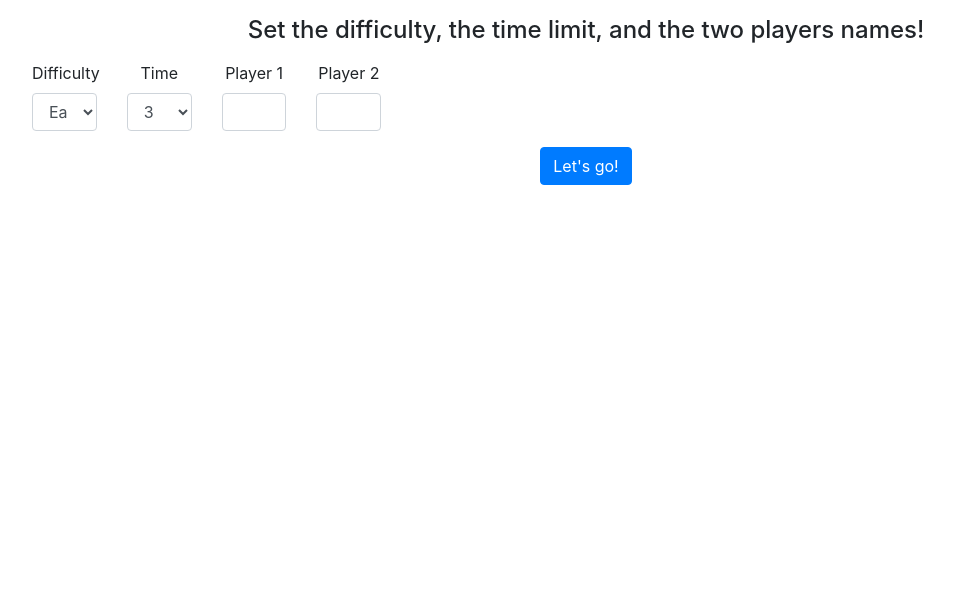
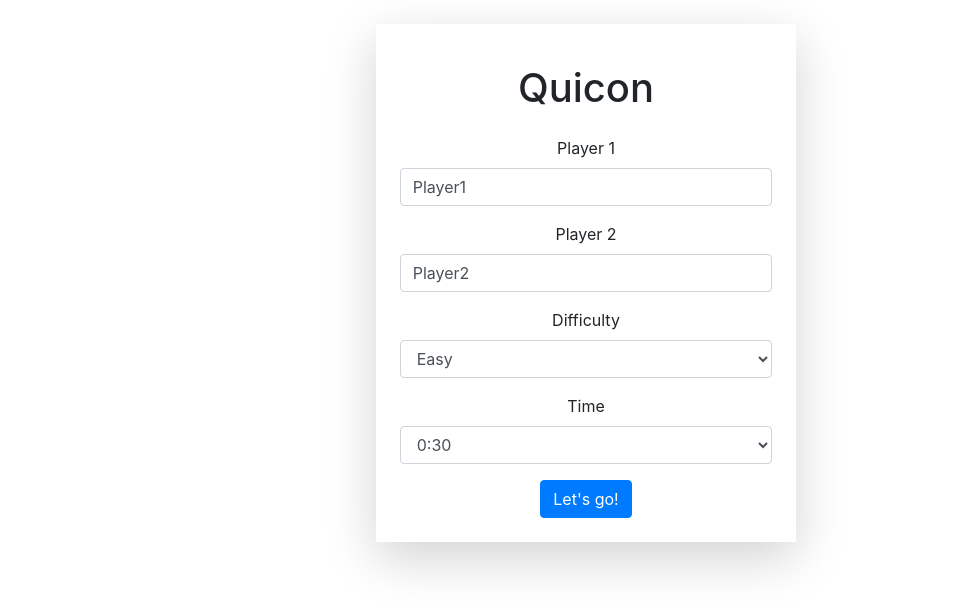
Before and after one commit to miralodi/Quicon, a Flask app: page / in a window 1280 px wide. Shown: the top 612 px of the page, without its empty margins (54-1008 px from the left). Run offline with Flask 2, Linux system fonts and the light colour scheme; some libraries are stand-ins or nearby versions.

Commit message:
implement nice menu

```diff
--- a/server.py
+++ b/server.py
@@ -10,7 +10,20 @@ def index():
 
 @app.route('/game')
 def game():
-    return render_template('game.html')
+    player_1_keys = ["W", "S", "X", "E", "D"]
+    player_2_keys = [U"", "J", "M", "I", "K"]
+    difficulty = int(request.args.get('difficulty', 4))
+    player_1_keys_by_difficulty = player_1_keys[:difficulty]
+    player_2_keys_by_difficulty = player_2_keys[:difficulty]
+    time = request.args.get('time', '0:30')
+    player_1 = request.args.get('player_1', "Player 1")
+    player_2 = request.args.get('player_2', "Player 2")
+    return render_template('game.html',
+                           time=time,
+                           player_1=player_1,
+                           player_2=player_2,
+                           player_1_keys=player_1_keys_by_difficulty,
+                           player_2_keys=player_2_keys_by_difficulty)
 
 
 if __name__ == '__main__':
--- a/static/js/game.js
+++ b/static/js/game.js
@@ -0,0 +1,8 @@
+let players = document.querySelectorAll('.players');
+for (let player of players) {
+    player.addEventListener('click', highlight)
+}
+
+function highlight(event) {
+    event.target.select();
+}
--- a/templates/index.html
+++ b/templates/index.html
@@ -1,47 +1,42 @@
 {% extends 'layout.html' %}
 
 {% block content %}
-<div class="container text-center p-3">
-<form action="/game" method="GET">
-    <h4><label for="selection">Set the difficulty, the time limit, and the two players names!</label></h4>
-        <div class="row">
-            <div class="col-4 col-md-2 col-lg-1">
-                <label>Difficulty</label>
-            </div>
-            <div class="col-4 col-md-2 col-lg-1">
-                <label>Time</label>
-            </div>
-            <div class="col-4 col-md-2 col-lg-1">
-                <label>Player 1</label>
-            </div>
-            <div class="col-4 col-md-2 col-lg-1">
-                <label>Player 2</label>
-            </div>
+<div class="row p-4 text-center justify-content-center">
+    <form class="col-4 shadow-lg p-4" action="/game" method="GET">
+        <h1 class="p-3">Quicon</h1>
+
+        <div class="form-group">
+            <label for="player_1">Player 1</label>
+            <input type="text" class="form-control players" id="player_1" name="player_1" value="Player1">
         </div>
 
-        <div class="row mb-3">
-            <div class="col-4 col-md-2 col-lg-1">
-                <select class="form-control" name="difficulty">
-                    <option value="easy">Easy</option>
-                    <option value="medium">Medium</option>
-                    <option value="hard">Hard</option>
-                </select>
-            </div>
-            <div class="col-4 col-md-2 col-lg-1">
-                <select class="form-control" name="time">
-                    {% for num in range(3, 21) %}
-                        <option value="{{ num }}">{{ num }}</option>
-                    {% endfor %}
-                </select>
-            </div>
-            <div class="col-4 col-md-2 col-lg-1">
-                <input type="text" class="form-control" name="player1">
-            </div>
-            <div class="col-4 col-md-2 col-lg-1">
-                <input type="text" class="form-control" name="player2">
-            </div>
+        <div class="form-group">
+            <label for="player_2">Player 2</label>
+            <input type="text" class="form-control players" id="player_2" name="player_2" value="Player2">
         </div>
+
+        <div class="form-group">
+            <label for="difficulty">Difficulty</label>
+            <select class="form-control" id="difficulty" name="difficulty">
+                <option value="3">Easy</option>
+                <option value="4">Medium</option>
+                <option value="5">Hard</option>
+            </select>
+        </div>
+
+        <div class="form-group">
+            <label for="time">Time</label>
+            <select class="form-control" id="time" name="time">
+                <option value="0:30">0:30</option>
+                <option value="1:00">1:00</option>
+                <option value="1:30">1:30</option>
+                <option value="2:00">2:00</option>
+            </select>
+
+        </div>
+
         <button class="btn btn-primary" type="submit">Let's go!</button>
     </form>
+
 </div>
 {% endblock %}
--- a/templates/layout.html
+++ b/templates/layout.html
@@ -4,13 +4,21 @@
     <meta charset="UTF-8">
     <meta name="viewport" content="width=device-width, initial-scale=1, shrink-to-fit=no">
     <title>Quicon</title>
-        <link rel="stylesheet" href="https://stackpath.bootstrapcdn.com/bootstrap/4.3.1/css/bootstrap.min.css" integrity="sha384-ggOyR0iXCbMQv3Xipma34MD+dH/1fQ784/j6cY/iJTQUOhcWr7x9JvoRxT2MZw1T" crossorigin="anonymous">
+    <link rel="stylesheet" href="https://stackpath.bootstrapcdn.com/bootstrap/4.3.1/css/bootstrap.min.css"
+          integrity="sha384-ggOyR0iXCbMQv3Xipma34MD+dH/1fQ784/j6cY/iJTQUOhcWr7x9JvoRxT2MZw1T" crossorigin="anonymous">
+    <script src="{{ url_for('static', filename='js/game.js') }}" defer></script>
+    <script src="https://code.jquery.com/jquery-3.3.1.slim.min.js"
+            integrity="sha384-q8i/X+965DzO0rT7abK41JStQIAqVgRVzpbzo5smXKp4YfRvH+8abtTE1Pi6jizo" crossorigin="anonymous"
+            defer></script>
+    <script src="https://cdnjs.cloudflare.com/ajax/libs/popper.js/1.14.7/umd/popper.min.js"
+            integrity="sha384-UO2eT0CpHqdSJQ6hJty5KVphtPhzWj9WO1clHTMGa3JDZwrnQq4sF86dIHNDz0W1" crossorigin="anonymous"
+            defer></script>
+    <script src="https://stackpath.bootstrapcdn.com/bootstrap/4.3.1/js/bootstrap.min.js"
+            integrity="sha384-JjSmVgyd0p3pXB1rRibZUAYoIIy6OrQ6VrjIEaFf/nJGzIxFDsf4x0xIM+B07jRM" crossorigin="anonymous"
+            defer></script>
     {% block head %} {% endblock %}
 </head>
 <body>
 {% block content %} {% endblock %}
-    <script src="https://code.jquery.com/jquery-3.3.1.slim.min.js" integrity="sha384-q8i/X+965DzO0rT7abK41JStQIAqVgRVzpbzo5smXKp4YfRvH+8abtTE1Pi6jizo" crossorigin="anonymous"></script>
-    <script src="https://cdnjs.cloudflare.com/ajax/libs/popper.js/1.14.7/umd/popper.min.js" integrity="sha384-UO2eT0CpHqdSJQ6hJty5KVphtPhzWj9WO1clHTMGa3JDZwrnQq4sF86dIHNDz0W1" crossorigin="anonymous"></script>
-    <script src="https://stackpath.bootstrapcdn.com/bootstrap/4.3.1/js/bootstrap.min.js" integrity="sha384-JjSmVgyd0p3pXB1rRibZUAYoIIy6OrQ6VrjIEaFf/nJGzIxFDsf4x0xIM+B07jRM" crossorigin="anonymous"></script>
 </body>
 </html>
```
Also changed, not shown: static/css/style.css (line endings or trailing spaces). Lines whose indentation alone changed are shown as unchanged.
